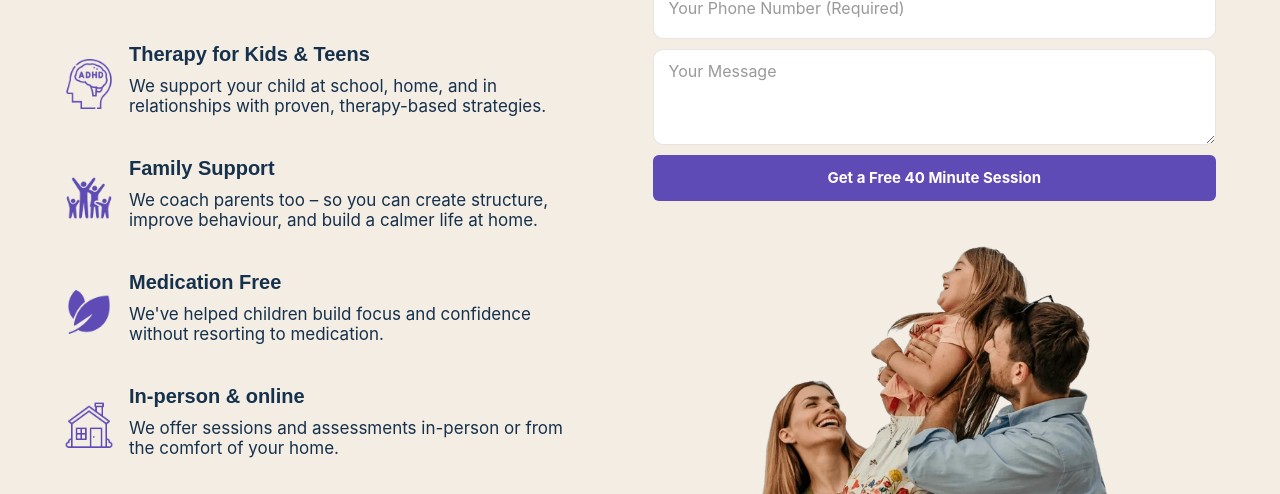
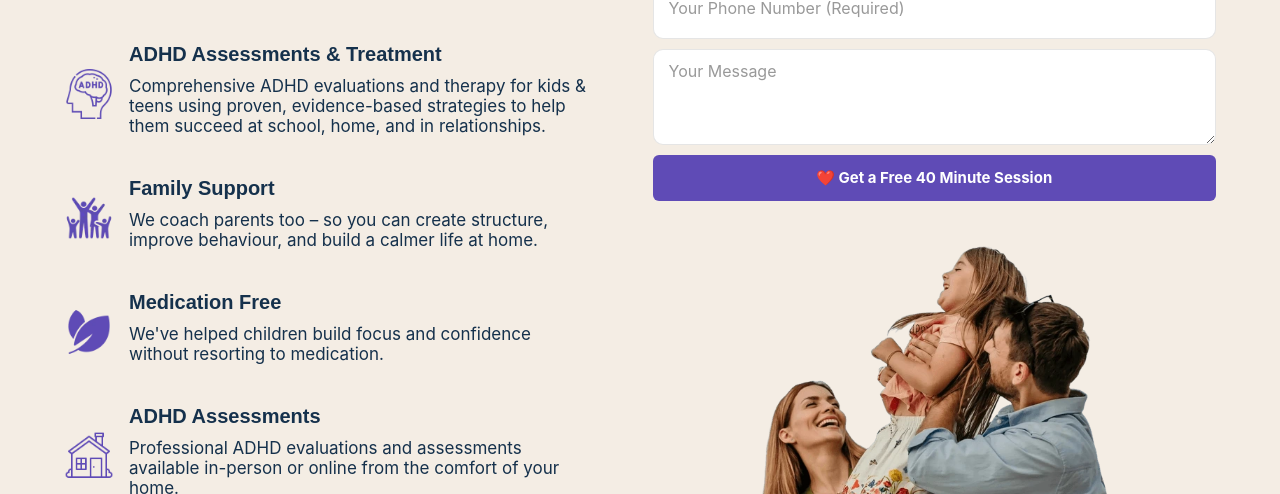
Before and after one commit to Jordan2551/rootsandtales.com-adhd-therapy, a plain HTML site: page index.html in a window 1280 px wide. Shown: the part 458-952 px from the top of the page. Drawn offline with nearby package versions, Linux system fonts and the light colour scheme; a script that the page names is missing.

Commit message:
bullet points

```diff
--- a/index.html
+++ b/index.html
@@ -102,8 +102,8 @@
                     <div id="w-node-aedf0165-9836-40c1-8509-edd3cc1da639-f2ae1fda" class="wbs-feature-4-item"><img src="images/adhd-2.webp" loading="lazy" alt="" class="wbs-feature-icon">
                       <div class="wbs-feature-left-info">
                         <div class="wbs-feature-text">
-                          <h1 class="wbs-feature-title"><strong class="bold-text-2">Therapy for Kids &amp; Teens</strong></h1>
-                          <p>We support your child at school, home, and in relationships with proven, therapy-based strategies.</p>
+                          <h1 class="wbs-feature-title"><strong class="bold-text-2">ADHD Assessments & Treatment</strong></h1>
+                          <p>Comprehensive ADHD evaluations and therapy for kids & teens using proven, evidence-based strategies to help them succeed at school, home, and in relationships.</p>
                         </div>
                         <div class="wbs-feature-arrow"></div>
                       </div>
@@ -141,8 +141,8 @@
                     <div id="w-node-_78c3b358-1378-cf98-d0c7-304661b80737-f2ae1fda" class="wbs-feature-4-item"><img src="images/home.png" loading="lazy" alt="" class="wbs-feature-icon">
                       <div class="wbs-feature-left-info">
                         <div class="wbs-feature-text">
-                          <h1 class="wbs-feature-title">In-person &amp; online</h1>
-                          <p>We offer sessions and assessments in-person or from the comfort of your home.</p>
+                          <h1 class="wbs-feature-title"><strong>ADHD Assessments</strong></h1>
+                          <p>Professional ADHD evaluations and assessments available in-person or online from the comfort of your home.</p>
                         </div>
                         <div class="wbs-feature-arrow"></div>
                       </div>
@@ -163,7 +163,7 @@
                 <input class="wbs-form-subscribe-input w-input" maxlength="256" name="name" data-name="name" placeholder="Your Name (Required)" type="text" id="name" required>
                 <input class="wbs-form-subscribe-input w-input" maxlength="256" name="phone" data-name="phone" placeholder="Your Phone Number (Required)" type="tel" id="phone" required>
                 <textarea placeholder="Your Message" maxlength="5000" id="Message-2" name="message" data-name="message" class="wbs-form-subscribe-input text-area w-input"></textarea>
-                <input type="submit" data-wait="Please wait..." class="wbs-button-primary-1 wbs-form-button w-button" " value="Get a Free 40 Minute Session">
+                <input type="submit" data-wait="Please wait..." class="wbs-button-primary-1 wbs-form-button w-button" " value="❤️ Get a Free 40 Minute Session">
               </form>
               <div id="w-node-_6676a220-ecd8-a96b-b7cb-f2d49e52ad75-4a04ebe3" class="wbs-spacing-30"></div>
               <div class="wbs-success-message w-form-done">
@@ -248,7 +248,7 @@
           <h2 class="wbs-heading-h5">Start Taking Control of Your Child's ADHD</h2>
           <p class="wbs-lead-text">Let&#x27;s start helping your child <span class="text-span-6">succeed</span> at Home and at School.<br> Book your session today</p>
           <div class="wbs-cta-5-button">
-            <a id="contact-modal-open" href="#" class="wbs-button-primary-1 w-button">Get a Free 40 Minute Session</a>
+            <a id="contact-modal-open" href="#" class="wbs-button-primary-1 w-button">❤️ Get a Free 40 Minute Session</a>
             <a href="https://clientportal.us.zandahealth.com/clientportal/rootsandtales/AppointmentBooking/ClientAppointment" class="wbs-button-primary-2 w-button">Book an Appointment</a>
           </div>
         </div><img src="images/file-p-500.png" loading="lazy" alt="" class="wbs-cta-image-right">
@@ -607,7 +607,7 @@
             <input class="wbs-form-subscribe-input w-input" maxlength="256" name="name" data-name="name" placeholder="Your Name (Required)" type="text" id="name-treatment" required>
             <input class="wbs-form-subscribe-input w-input" maxlength="256" name="phone" data-name="phone" placeholder="Your Phone Number (Required)" type="tel" id="phone-treatment" required>
             <textarea placeholder="Your Message" maxlength="5000" id="message-treatment" name="message" data-name="message" class="wbs-form-subscribe-input text-area w-input"></textarea>
-            <input type="submit" data-wait="Please wait..." class="wbs-button-primary-2 wbs-form-button w-button" value="Get a Free 40 Minute Session">
+            <input type="submit" data-wait="Please wait..." class="wbs-button-primary-2 wbs-form-button w-button" value="❤️ Get a Free 40 Minute Session">
           </form>
           <div class="wbs-spacing-30"></div>
           <div class="wbs-success-message w-form-done">
@@ -673,7 +673,7 @@
             <input class="wbs-form-subscribe-input w-input" maxlength="256" name="name" data-name="name" placeholder="Your Name (Required)" type="text" id="name-assessment" required>
             <input class="wbs-form-subscribe-input w-input" maxlength="256" name="phone" data-name="phone" placeholder="Your Phone Number (Required)" type="tel" id="phone-assessment" required>
             <textarea placeholder="Your Message" maxlength="5000" id="message-assessment" name="message" data-name="message" class="wbs-form-subscribe-input text-area w-input"></textarea>
-            <input type="submit" data-wait="Please wait..." class="wbs-button-primary-2 wbs-form-button w-button" value="Get a Free 40 Minute Session">
+            <input type="submit" data-wait="Please wait..." class="wbs-button-primary-2 wbs-form-button w-button" value="❤️ Get a Free 40 Minute Session">
           </form>
           <div class="wbs-spacing-30"></div>
           <div class="wbs-success-message w-form-done">
@@ -711,7 +711,7 @@
             <input class="wbs-form-subscribe-input w-input" maxlength="256" name="name" data-name="name" placeholder="Your Name (Required)" type="text" id="name" required>
             <input class="wbs-form-subscribe-input w-input" maxlength="256" name="phone" data-name="phone" placeholder="Your Phone Number (Required)" type="tel" id="phone" required>
             <textarea placeholder="Your Message" maxlength="5000" id="Message-2" name="message" data-name="message" class="wbs-form-subscribe-input text-area w-input"></textarea>
-            <input type="submit" data-wait="Please wait..." class="wbs-button-primary-2 wbs-form-button w-button" value="Get a Free 40 Minute Session">
+            <input type="submit" data-wait="Please wait..." class="wbs-button-primary-2 wbs-form-button w-button" value="❤️ Get a Free 40 Minute Session">
           </form>
           <div id="w-node-_6676a220-ecd8-a96b-b7cb-f2d49e52ad75-4a04ebe3" class="wbs-spacing-30"></div>
           <div class="wbs-success-message w-form-done">
```
